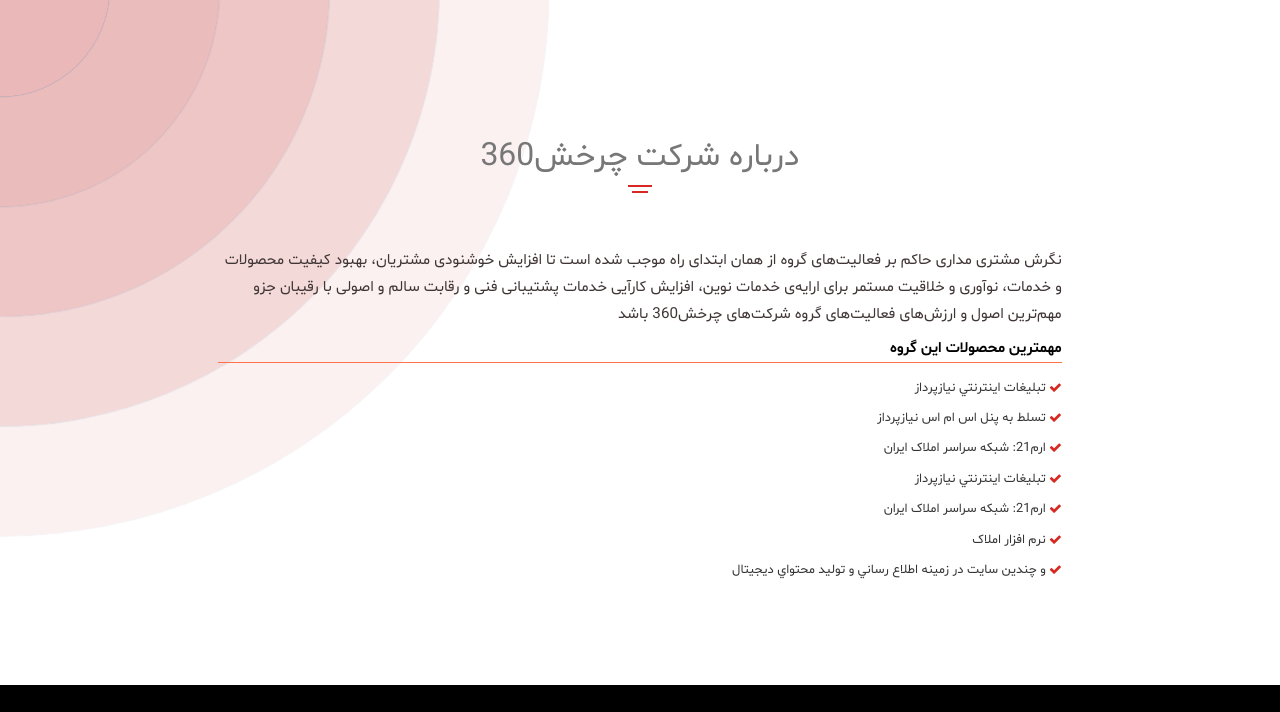
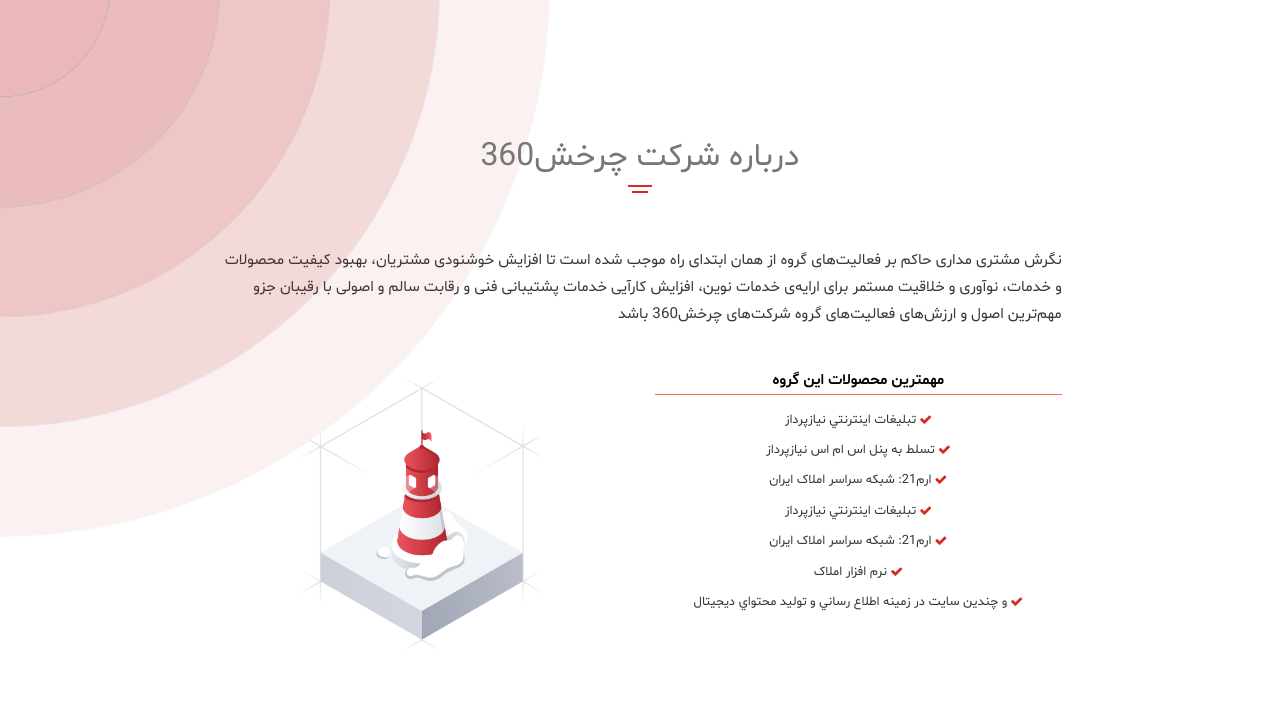
Before and after one commit to samirarezai/charkhesh360, a plain HTML site: page pages/about.html in a window 1280 px wide. Shown: the part 88-800 px from the top of the page. Drawn offline with Linux system fonts and the light colour scheme; files whose address does not match are found by name.

Commit message:
add picture in about page

```diff
--- a/assets/css/rtl/content-about.css
+++ b/assets/css/rtl/content-about.css
@@ -40,3 +40,8 @@
     right: 0px;
     color: #d72821 ;
 }
+.preamble img{
+    width: 100%;
+    height: auto;
+    max-width: 250px;
+}
--- a/pages/about.html
+++ b/pages/about.html
@@ -69,11 +69,13 @@
         </div>
     </div>
 </div>
-        <div class="row justify-content-center">
-            <div class="col-md-8">
+        <div class="row justify-content-center p-3 p-sm-0">
+            <div class="col-12 col-md-8 text-center text-sm-right">
                     <p class="message">نگرش مشتری ‌مداری حاکم بر فعالیت‌های گروه از همان ابتدای راه موجب شده است تا افزایش خوشنودی مشتریان، بهبود کیفیت محصولات و خدمات، نوآوری و خلاقیت مستمر برای ارایه‌ی خدمات نوین، افزایش کارآیی خدمات پشتیبانی فنی و رقابت سالم و اصولی با رقیبان جزو مهم‌ترین اصول و ارزش‌های فعالیت‌های گروه شرکت‌های چرخش360 باشد</p>
+                <div class="row mt-5">
+                    <div class="col-12 col-sm-6 text-center">
                 <h3 class="heading">مهمترين محصولات اين گروه</h3>
-                <div class="property">
+                <div class="property justify-content-center align-items-center">
                     <div class="case"><p>تبليغات اينترنتي نيازپرداز</p></div>
                     <div class="case"><p>تسلط به پنل اس ام اس نيازپرداز</p></div>
                     <div class="case"><p>ارم21: شبکه سراسر املاک ایران</p></div>
@@ -83,6 +85,10 @@
                     <div class="case"><p>و چندين سايت در زمينه اطلاع رساني و توليد محتواي ديجيتال</p></div>
                 </div>
             </div>
+                    <div class="col-12 col-sm-6 mt-5 mt-sm-0" style="text-align: center;">
+                        <img src="../assets/img/about.png" alt="tower">
+                    </div>
+        </div></div>
         </div>
     </section>
 </main>
```
Also changed, not shown: assets/img/about.png (added).
